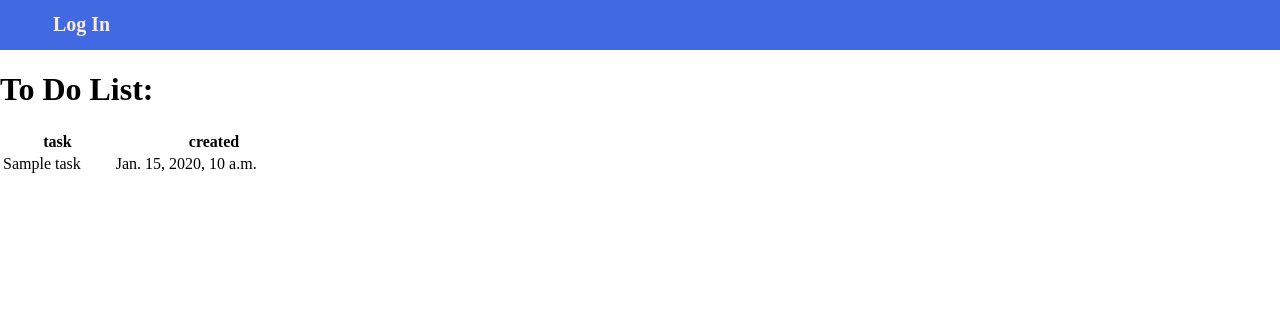
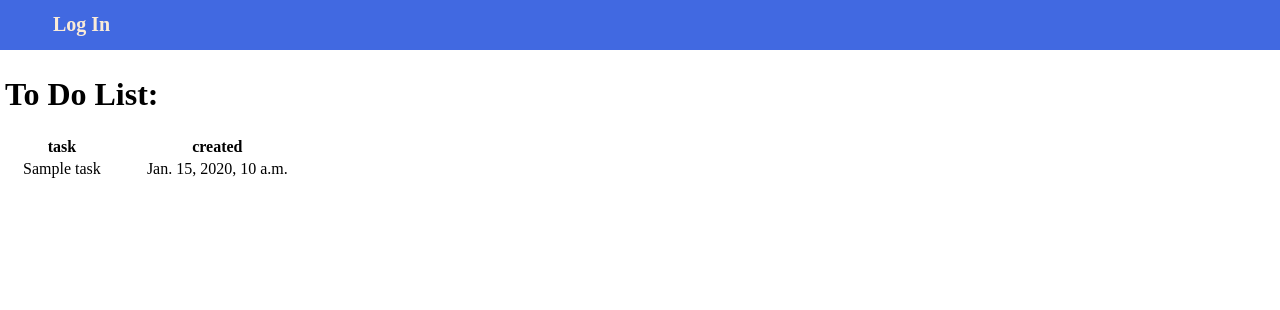
Before and after one commit to Danhayes3008/Management-Site, a Django app: page / in a window 1280 px wide. Shown: the top 310 px of the page. Run offline with Django 3.2, Linux system fonts and the light colour scheme; tables that the repository leaves empty hold one stand-in row (values such as "Sample post").

Commit message:
started working on the table styling and added the container class

```diff
--- a/static/css/main.css
+++ b/static/css/main.css
@@ -1,6 +1,9 @@
 body{
     padding: 0px;
     margin: 0px;
+}
+.container{
+    padding: 5px;
 }
 a{
     text-decoration: none;
@@ -25,3 +28,9 @@
     color: antiquewhite;
     font-weight: bold;
 }
+
+/* table */
+
+.task{
+    text-align: center;
+}
```
